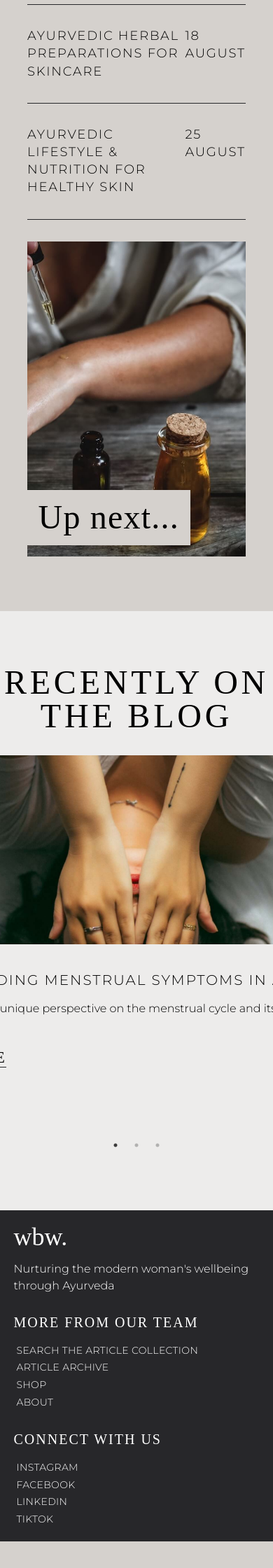
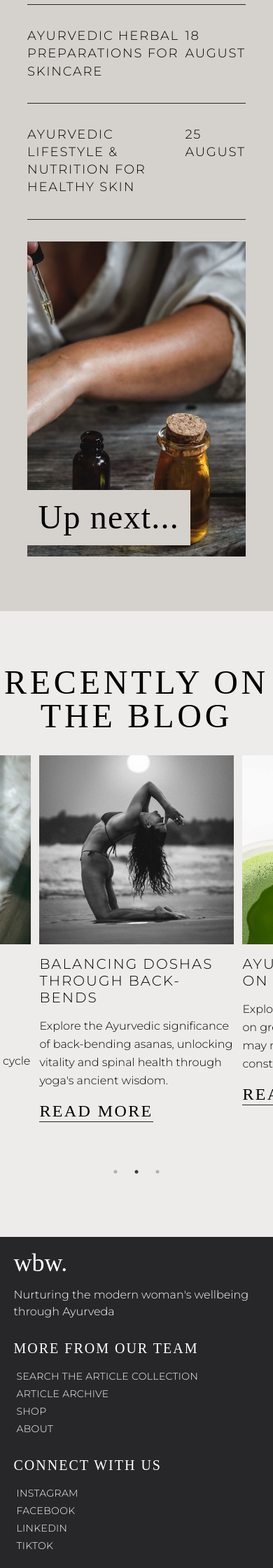
Before and after one commit to brittwoodard/ayurveda-blog-project, a Jekyll site: the page built from index.html, in a window 390 px wide. Shown: the part 2134-4374 px from the top of the page at 70% size. Built offline with Jekyll 4.4.1, drawn with Linux system fonts in a browser that asks for light colours; some web fonts are replaced; comment, search, counter and statistics services are not loaded; before the commit the page ends 4336 px from its top, so only the background shows below that.

Commit message:
recent posts mobile

```diff
--- a/assets/css/output-style.css
+++ b/assets/css/output-style.css
@@ -1081,6 +1081,14 @@ li h3 {
   margin-top: 2rem;
   margin-bottom: 2rem;
 }
+.mx-4 {
+  margin-left: 1rem;
+  margin-right: 1rem;
+}
+.mx-\[0\.4rem\] {
+  margin-left: 0.4rem;
+  margin-right: 0.4rem;
+}
 .-ml-\[35\%\] {
   margin-left: -35%;
 }
--- a/index.html
+++ b/index.html
@@ -138,10 +138,10 @@ seo:
       <div class="mb-4 slider-item" href="{{post.url}}">
 
         <!-- Background image -->
-        <div class="bg-cover min-h-[30vh]" style="background-image:url( '{{ post.featured_image }}' );"></div>
+        <div class="bg-cover min-h-[30vh] mx-[0.4rem]" style="background-image:url( '{{ post.featured_image }}' );"></div>
 
         <!-- Text container  -->
-        <div class="m-5p">
+        <div class="mx-[0.4rem]">
           <h3 class="text-xl font-sans my-4">
             {{post.title}}
           </h3>
--- a/main.js
+++ b/main.js
@@ -12,11 +12,13 @@ $(document).ready(function () {
 // Slick Slider
 $(document).ready(function () {
   $('.slider-container').slick({
+    autoplay: true,
+    pauseOnHover: false,
     dots: true,
     infinite: true,
     speed: 300,
     slidesToShow: 1,
     centerMode: true,
-    variableWidth: true
+    variableWidth: false
   });
 });
```
Also changed, not shown: _includes/related-products.html (+9 -2 lines).
